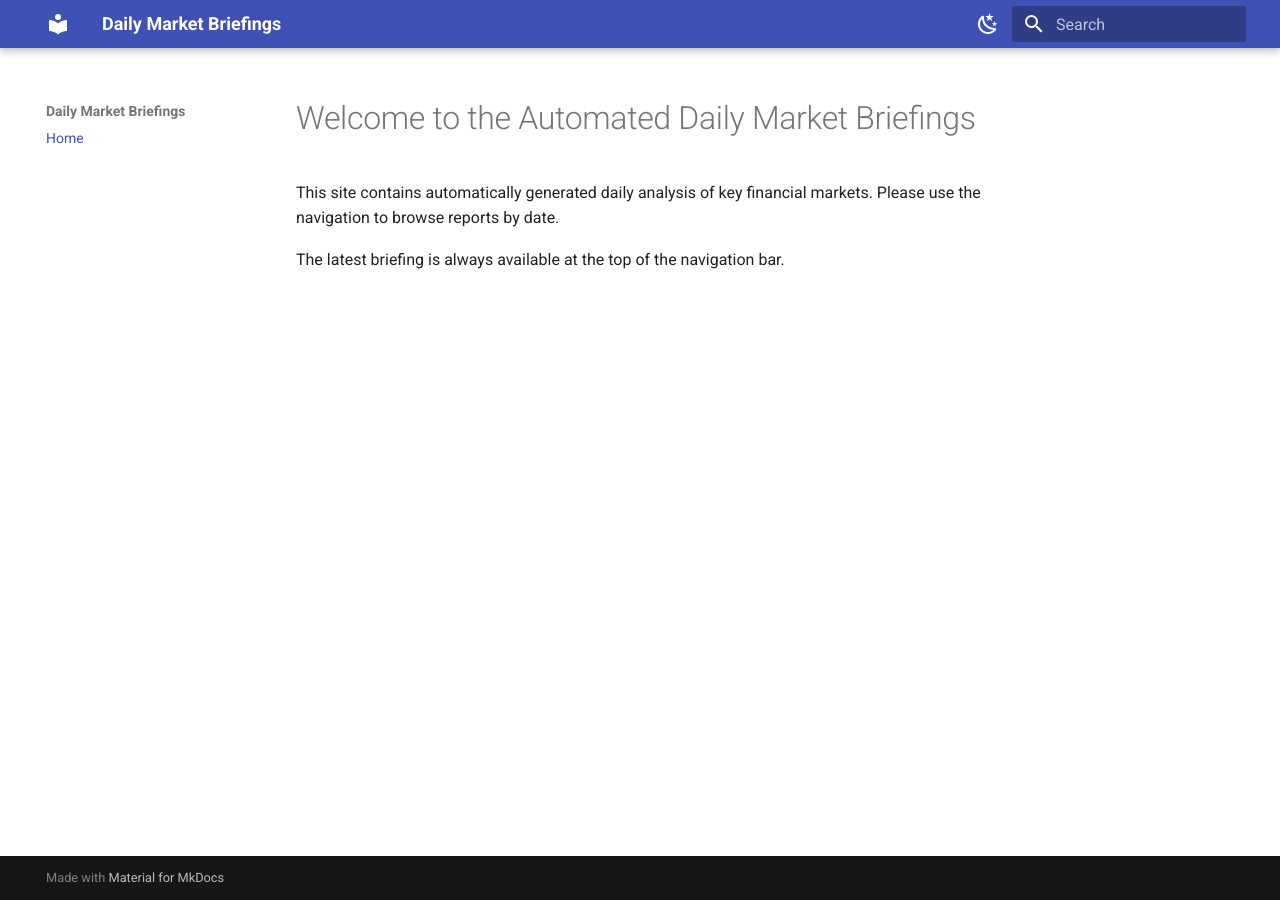
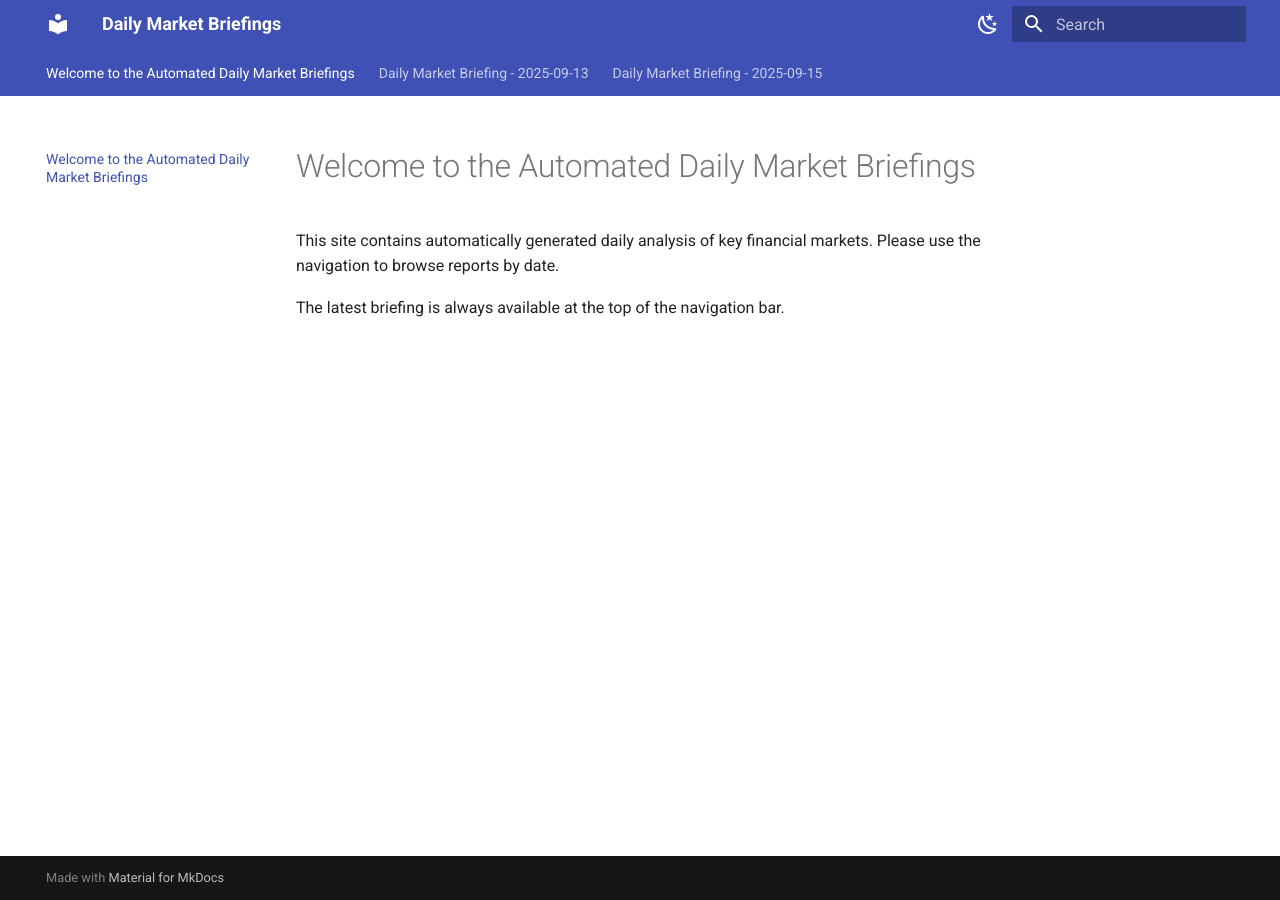
Before and after one commit to kristiyankostadinov-eightcap/s1a2l3e4s5, an MkDocs documentation site: the page built from snapshots/index.md, in a window 1280 px wide. Built offline with MkDocs 1.6.1 and Material for MkDocs 9.7.7, drawn with Linux system fonts in a browser that asks for light colours; some of the changed lines change nothing that is shown.

Commit message:
feat: Improve mkdocs config for auto-navigation

```diff
--- a/mkdocs.yml
+++ b/mkdocs.yml
@@ -1,17 +1,25 @@
 site_name: "Daily Market Briefings"
+site_url: "https://kristiyankostadinov-eightcap.github.io/s1a2l3e4s5/" # Add your site URL
+
 theme:
   name: "material"
+  features:
+    - navigation.tabs
+    - navigation.top
   palette:
-    # Light mode
     - scheme: default
       toggle:
         icon: material/weather-night
         name: Switch to dark mode
-    # Dark mode
     - scheme: slate
       toggle:
         icon: material/weather-sunny
         name: Switch to light mode
-nav:
-  - 'Home': 'index.md'
-docs_dir: 'snapshots' # Tell MkDocs to look for Markdown files here
+
+# This is the crucial part for auto-navigation
+plugins:
+  - search
+  - awesome-pages
+
+# Tell MkDocs that your markdown files are in the 'snapshots' folder
+docs_dir: 'snapshots'
--- a/requirements.txt
+++ b/requirements.txt
@@ -7,3 +7,4 @@ requests
 python-dotenv
 mkdocs
 mkdocs-material
+mkdocs-awesome-pages-plugin
```
